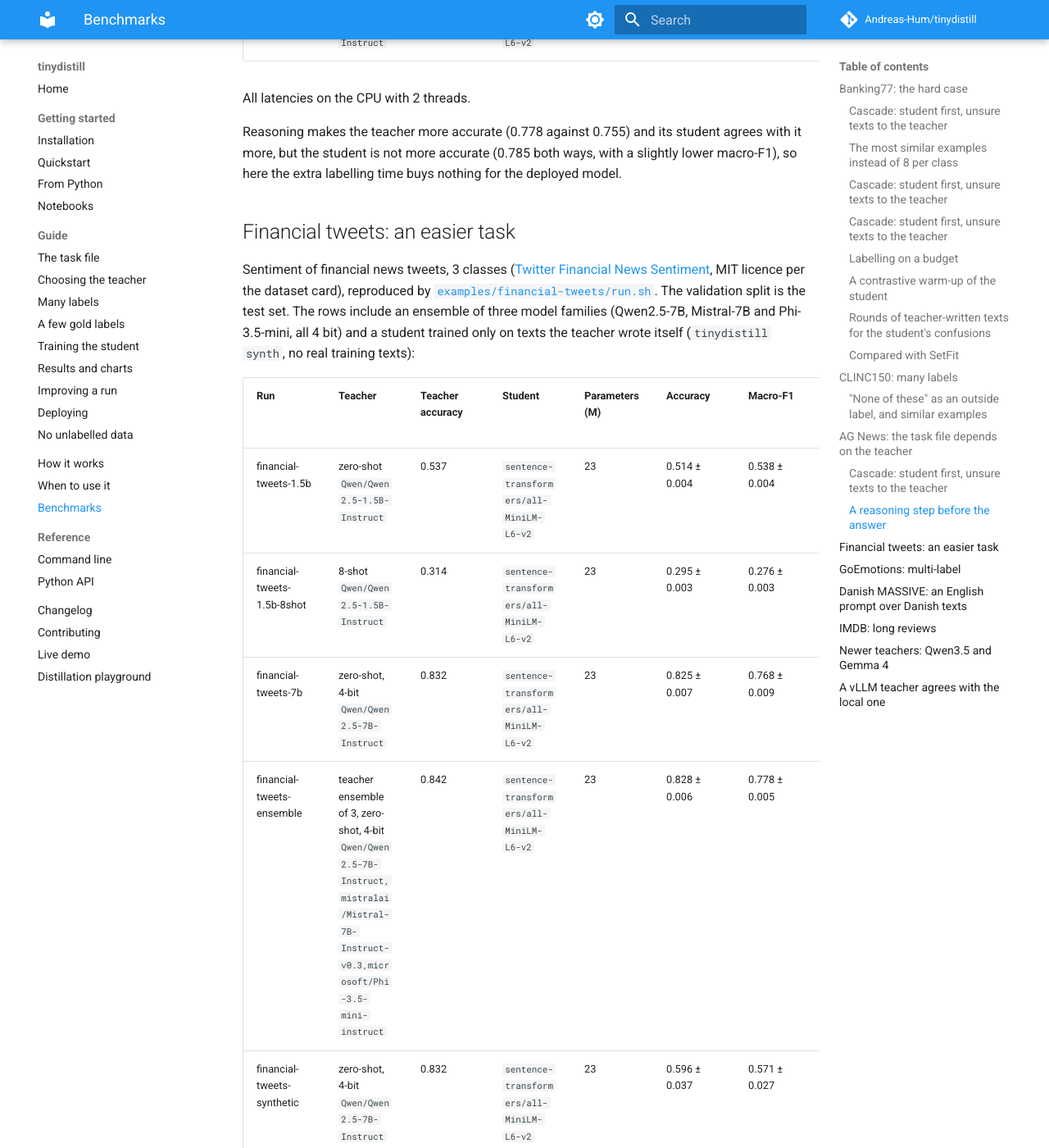
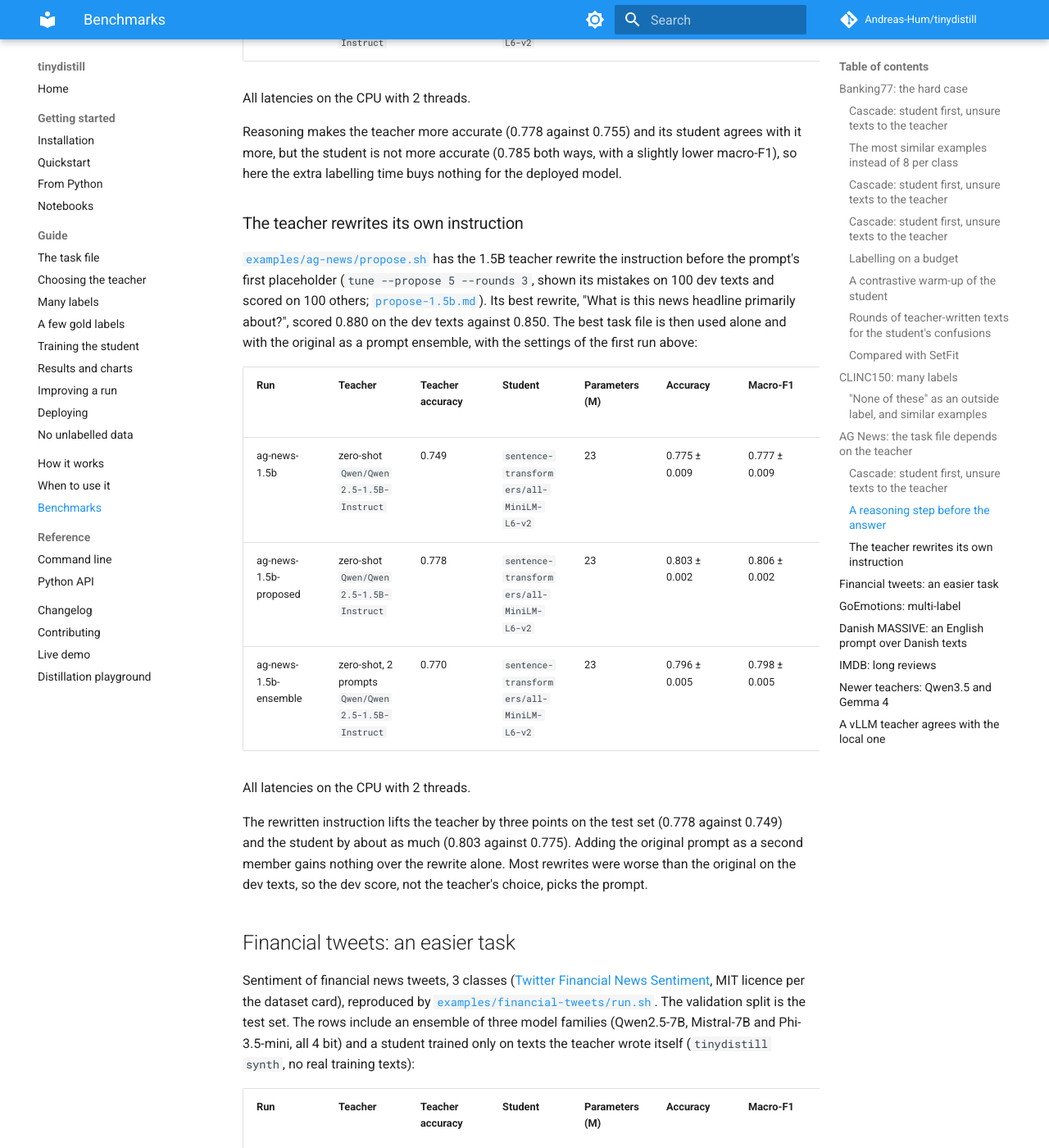
Before and after one commit to Andreas-Hum/tinydistill, an MkDocs documentation site: the page built from docs/results.md, in a window 1280 px wide and 1400 px high, scrolled down 15344 px. Shown: the whole window at 82% size. Built offline with MkDocs 1.6.1 and Material for MkDocs 9.7.7, drawn with Linux system fonts in a browser that asks for light colours; comment, search, counter and statistics services are not loaded.

Commit message:
Results: tune --propose on AG News, the rewritten instruction lifts teacher and student by three points

```diff
--- a/RESULTS.md
+++ b/RESULTS.md
@@ -386,6 +386,31 @@ Reasoning makes the teacher more accurate (0.778 against 0.755) and its student
 student is not more accurate (0.785 both ways, with a slightly lower macro-F1), so here the extra labelling time
 buys nothing for the deployed model.
 
+### The teacher rewrites its own instruction
+
+[`examples/ag-news/propose.sh`](https://github.com/Andreas-Hum/tinydistill/blob/main/examples/ag-news/propose.sh)
+has the 1.5B teacher rewrite the instruction before the prompt's first placeholder (`tune --propose 5 --rounds 3`,
+shown its mistakes on 100 dev texts and scored on 100 others;
+[`propose-1.5b.md`](https://github.com/Andreas-Hum/tinydistill/blob/main/examples/ag-news/propose-1.5b.md)).
+Its best rewrite, "What is this news headline primarily about?", scored 0.880 on the dev texts against 0.850. The
+best task file is then used alone and with the original as a prompt ensemble, with the settings of the first
+run above:
+
+<!-- results: ag-news/propose-runs.md -->
+| Run | Teacher | Teacher accuracy | Student | Parameters (M) | Accuracy | Macro-F1 | Agreement with teacher | Deployed as | Latency, batch 1 (ms) | Latency, batch 32 (ms) | Size (MB) |
+|---|---|---|---|---|---|---|---|---|---|---|---|
+| ag-news-1.5b | zero-shot `Qwen/Qwen2.5-1.5B-Instruct` | 0.749 | `sentence-transformers/all-MiniLM-L6-v2` | 23 | 0.775 ± 0.009 | 0.777 ± 0.009 | 0.830 ± 0.004 | ONNX int8 | 3.7 | 268.9 | 23 |
+| ag-news-1.5b-proposed | zero-shot `Qwen/Qwen2.5-1.5B-Instruct` | 0.778 | `sentence-transformers/all-MiniLM-L6-v2` | 23 | 0.803 ± 0.002 | 0.806 ± 0.002 | 0.863 ± 0.002 | ONNX int8 | 4.2 | 309.6 | 23 |
+| ag-news-1.5b-ensemble | zero-shot, 2 prompts `Qwen/Qwen2.5-1.5B-Instruct` | 0.770 | `sentence-transformers/all-MiniLM-L6-v2` | 23 | 0.796 ± 0.005 | 0.798 ± 0.005 | 0.852 ± 0.001 | ONNX int8 | 3.8 | 308.8 | 23 |
+
+All latencies on the CPU with 2 threads.
+<!-- /results -->
+
+The rewritten instruction lifts the teacher by three points on the test set (0.778 against 0.749) and the
+student by about as much (0.803 against 0.775). Adding the original prompt as a second member gains nothing over
+the rewrite alone. Most rewrites were worse than the original on the dev texts, so the dev score, not the
+teacher's choice, picks the prompt.
+
 ## Financial tweets: an easier task
 
 Sentiment of financial news tweets, 3 classes
```
Also changed, not shown: examples/ag-news/ag-news-1.5b-ensemble.md (added, +22 -0 lines), examples/ag-news/ag-news-1.5b-proposed.md (added, +22 -0 lines), examples/ag-news/propose-1.5b.md (added, +148 -0 lines), examples/ag-news/propose-runs.md (added, +7 -0 lines), 14 other files.
